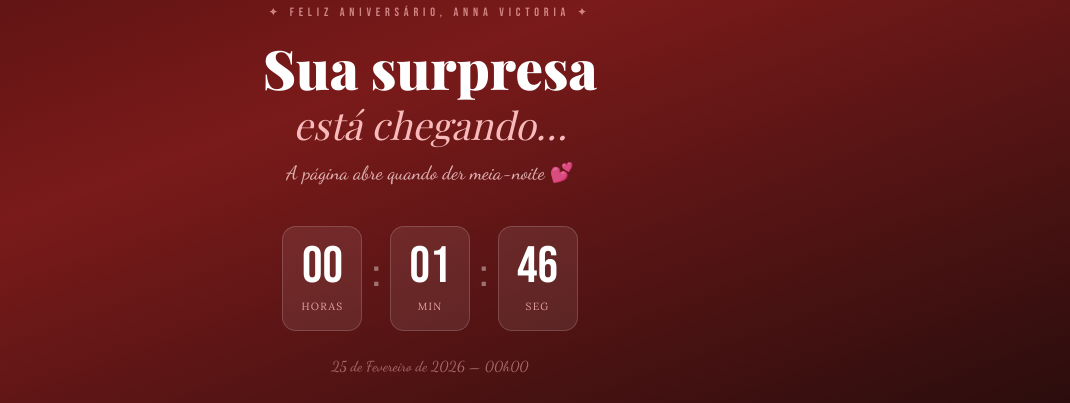
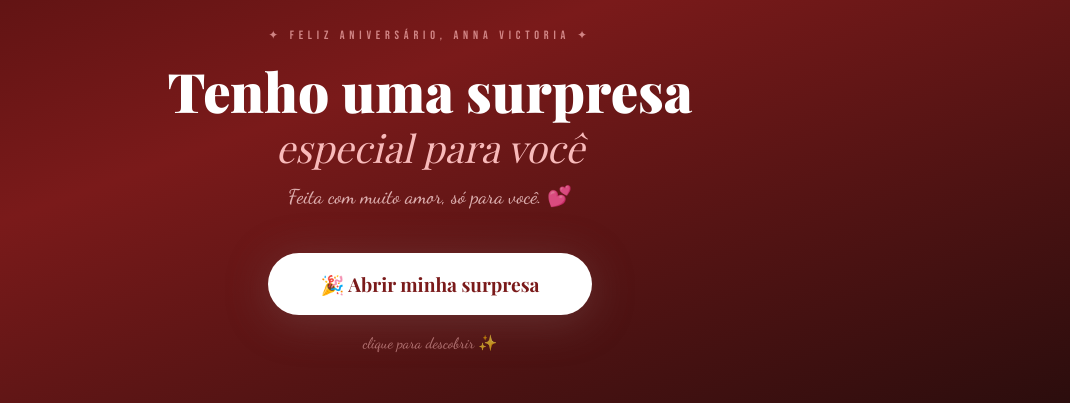
Before and after one commit to Marketingry/18-anos-de-minha-Eternidade, a website: page index.html in a window 1280 px wide. Shown: the part 271-674 px from the top of the page, 210-1280 px from the left. Drawn offline with nearby package versions, Linux system fonts and the light colour scheme; a web font is replaced by a local one.

Commit message:
feat: replace countdown with simple open-button splash + confetti on click

```diff
--- a/index.html
+++ b/index.html
@@ -19,46 +19,23 @@
 
 <body>
 
-  <!-- ========== BIRTHDAY COUNTDOWN SPLASH ========== -->
+  <!-- ========== BIRTHDAY SPLASH ========== -->
   <div id="birthday-splash">
-    <!-- Confetti canvas (renderizado por JS) -->
+    <!-- Confetti canvas -->
     <canvas id="confetti-canvas"></canvas>
 
-    <!-- Conteúdo da tela de espera -->
+    <!-- Tela principal -->
     <div id="splash-content">
       <div class="splash-rose">🌹</div>
       <p class="splash-label">✦ feliz aniversário, Anna Victoria ✦</p>
-      <h1 class="splash-title">Sua surpresa<br /><em>está chegando…</em></h1>
-      <p class="splash-sub">A página abre quando der meia-noite 💕</p>
+      <h1 class="splash-title">Tenho uma surpresa<br /><em>especial para você</em></h1>
+      <p class="splash-sub">Feita com muito amor, só para você. 💕</p>
 
-      <div class="splash-countdown">
-        <div class="splash-cd-item">
-          <span id="sp-hours">00</span>
-          <small>horas</small>
-        </div>
-        <div class="splash-cd-sep">:</div>
-        <div class="splash-cd-item">
-          <span id="sp-mins">00</span>
-          <small>min</small>
-        </div>
-        <div class="splash-cd-sep">:</div>
-        <div class="splash-cd-item">
-          <span id="sp-secs">00</span>
-          <small>seg</small>
-        </div>
-      </div>
+      <button id="splash-open-btn" onclick="openSurprise()">
+        🎉 Abrir minha surpresa
+      </button>
 
-      <p class="splash-date">25 de Fevereiro de 2026 — 00h00</p>
-    </div>
-
-    <!-- Tela de zero (aparece quando bate meia-noite) -->
-    <div id="splash-boom" style="display:none;">
-      <div class="boom-emoji">🎉</div>
-      <h1 class="boom-title">Feliz Aniversário,<br /><em>Anna Victoria!</em></h1>
-      <p class="boom-sub">Hoje você completa 18 anos<br />e eu completei mais um aninho te amando. 💕</p>
-      <button id="splash-enter-btn" class="boom-btn" onclick="enterSite()">
-        Entrar na sua surpresa ❤
-      </button>
+      <p class="splash-hint">clique para descobrir ✨</p>
     </div>
   </div>
 
--- a/script.js
+++ b/script.js
@@ -2,92 +2,32 @@
    ANNA VICTORIA — BIRTHDAY PAGE JAVASCRIPT
    ================================================ */
 
-// Aguarda o DOM estar totalmente carregado antes de qualquer coisa
 document.addEventListener('DOMContentLoaded', function () {
 
-  // ================================================
-  // SPLASH — Countdown até 25/02/2026 00:00:00 (Brasília UTC-3)
-  // ================================================
-
-  // Timestamp exato da meia-noite de Brasília (UTC-3)
-  var BIRTHDAY_TARGET = Date.parse('2026-02-25T00:00:00-03:00');
+  // ===============================================
+  // SPLASH — botão para abrir a surpresa
+  // ===============================================
 
   var splashEl = document.getElementById('birthday-splash');
-  var contentEl = document.getElementById('splash-content');
-  var boomEl = document.getElementById('splash-boom');
-  var spHours = document.getElementById('sp-hours');
-  var spMins = document.getElementById('sp-mins');
-  var spSecs = document.getElementById('sp-secs');
-
-  var boomFired = false;
-  var splashInterval = null;
-
-  function zpad(n) {
-    return n < 10 ? '0' + n : '' + n;
-  }
-
-  function updateSplashCountdown() {
-    var diff = BIRTHDAY_TARGET - Date.now();
-
-    if (diff <= 0) {
-      // Zerar visualmente
-      if (spHours) spHours.textContent = '00';
-      if (spMins) spMins.textContent = '00';
-      if (spSecs) spSecs.textContent = '00';
-
-      clearInterval(splashInterval);
-      fireBoom();
-      return;
-    }
-
-    var h = Math.floor(diff / 3600000);
-    var m = Math.floor((diff % 3600000) / 60000);
-    var s = Math.floor((diff % 60000) / 1000);
-
-    if (spHours) spHours.textContent = zpad(h);
-    if (spMins) spMins.textContent = zpad(m);
-    if (spSecs) spSecs.textContent = zpad(s);
-  }
-
-  function fireBoom() {
-    if (boomFired) return;
-    boomFired = true;
-
-    if (contentEl) contentEl.style.display = 'none';
-    if (boomEl) boomEl.style.display = 'block';
-
-    startConfetti();
-    playCelebrationSound();
-  }
-
-  // Arrancar
-  if (Date.now() >= BIRTHDAY_TARGET) {
-    // Já passou da meia-noite — mostrar boom diretamente
-    if (contentEl) contentEl.style.display = 'none';
-    if (boomEl) boomEl.style.display = 'block';
-    startConfetti();
-  } else {
-    // Ativar countdown
-    document.body.classList.add('splash-active');
-    updateSplashCountdown(); // rodar imediatamente
-    splashInterval = setInterval(updateSplashCountdown, 1000);
-  }
-
-  // ================================================
-  // CONFETTI ENGINE
-  // ================================================
+  var openBtn = document.getElementById('splash-open-btn');
   var confettiCanvas = document.getElementById('confetti-canvas');
   var confettiCtx = confettiCanvas ? confettiCanvas.getContext('2d') : null;
   var confettiPieces = [];
   var confettiRunning = false;
+
+  // Bloquear scroll da página enquanto o splash está visível
+  if (document.body) document.body.classList.add('splash-active');
+
+  // ---- CONFETTI ENGINE ----
+  var COLORS = ['#C23B3B', '#F5E6D3', '#fff', '#e07070', '#f8baba', '#FFD700', '#FF69B4', '#a8f542'];
 
   function resizeCanvas() {
     if (!confettiCanvas) return;
     confettiCanvas.width = window.innerWidth;
     confettiCanvas.height = window.innerHeight;
   }
-
-  var COLORS = ['#C23B3B', '#F5E6D3', '#fff', '#e07070', '#f8baba', '#FFD700', '#FF69B4', '#a8f542'];
+  resizeCanvas();
+  window.addEventListener('resize', resizeCanvas);
 
   function newPiece() {
     var w = confettiCanvas ? confettiCanvas.width : window.innerWidth;
@@ -106,16 +46,15 @@ document.addEventListener('DOMContentLoaded', function () {
     };
   }
 
-  function spawnConfetti(count) {
-    resizeCanvas();
-    for (var i = 0; i < count; i++) confettiPieces.push(newPiece());
+  function spawnConfetti(n) {
+    for (var i = 0; i < n; i++) confettiPieces.push(newPiece());
   }
 
   function drawConfetti() {
     if (!confettiCtx || !confettiCanvas) return;
     confettiCtx.clearRect(0, 0, confettiCanvas.width, confettiCanvas.height);
 
-    var h = confettiCanvas.height;
+    var canvasH = confettiCanvas.height;
     var surviving = [];
 
     for (var i = 0; i < confettiPieces.length; i++) {
@@ -137,61 +76,65 @@ document.addEventListener('DOMContentLoaded', function () {
       p.x += p.dx;
       p.y += p.dy;
       p.tilt += p.dtilt;
-      if (p.y > h * 0.72) p.alpha -= 0.014;
-
+      if (p.y > canvasH * 0.72) p.alpha -= 0.014;
       if (p.alpha > 0) surviving.push(p);
     }
 
     confettiPieces = surviving;
-
-    // Reabastecer enquanto confetti ativo
     if (confettiRunning && confettiPieces.length < 90) spawnConfetti(60);
 
     if (confettiPieces.length > 0) {
       requestAnimationFrame(drawConfetti);
-    } else if (confettiCtx) {
+    } else {
       confettiCtx.clearRect(0, 0, confettiCanvas.width, confettiCanvas.height);
     }
   }
 
   function startConfetti() {
     confettiRunning = true;
+    resizeCanvas();
     spawnConfetti(220);
     drawConfetti();
-    setTimeout(function () { confettiRunning = false; }, 7000);
+    setTimeout(function () { confettiRunning = false; }, 6000);
   }
 
-  window.addEventListener('resize', resizeCanvas);
-
-  // ================================================
-  // SOM DE CELEBRAÇÃO (Web Audio API)
-  // ================================================
+  // ---- SOM DE CELEBRAÇÃO ----
   function playCelebrationSound() {
     try {
       var ctx = new (window.AudioContext || window.webkitAudioContext)();
       var notes = [523.25, 659.25, 783.99, 1046.5];
-      notes.forEach(function (freq, i) {
+      for (var i = 0; i < notes.length; i++) {
+        (function (freq, idx) {
           var osc = ctx.createOscillator();
           var gain = ctx.createGain();
           osc.connect(gain);
           gain.connect(ctx.destination);
           osc.type = 'sine';
           osc.frequency.value = freq;
-        var t = ctx.currentTime + i * 0.18;
+          var t = ctx.currentTime + idx * 0.18;
           gain.gain.setValueAtTime(0, t);
-        gain.gain.linearRampToValueAtTime(0.38, t + 0.05);
+          gain.gain.linearRampToValueAtTime(0.4, t + 0.05);
           gain.gain.exponentialRampToValueAtTime(0.001, t + 0.7);
           osc.start(t);
           osc.stop(t + 0.8);
-      });
-    } catch (e) { /* navegador bloqueou — silêncio */ }
+        })(notes[i], i);
+      }
+    } catch (e) { /* navegador bloqueou */ }
   }
 
-  // ================================================
-  // ENTRAR NO SITE (botão do boom)
-  // ================================================
-  window.enterSite = function () {
-    confettiRunning = false;
+  // ---- CLIQUE NO BOTÃO "Abrir minha surpresa" ----
+  if (openBtn) {
+    openBtn.addEventListener('click', function () {
+      // Disparar confetes e som
+      startConfetti();
+      playCelebrationSound();
+
+      // Desabilitar o botão para não repetir
+      openBtn.disabled = true;
+      openBtn.textContent = '🎉 Abrindo…';
+
+      // Aguardar 2.5s de confetes e depois fechar o splash
+      setTimeout(function () {
         if (splashEl) {
           splashEl.classList.add('hiding');
           setTimeout(function () {
@@ -199,22 +142,28 @@ document.addEventListener('DOMContentLoaded', function () {
             document.body.classList.remove('splash-active');
           }, 900);
         }
+      }, 2500);
+    });
+  }
+
+  // Expor globalmente por segurança (caso haja onclick no HTML)
+  window.openSurprise = function () {
+    if (openBtn) openBtn.click();
   };
 
-  // ================================================
-  // CARTA BLOQUEADA — Libera em 9 de março às 7h (UTC-3)
-  // ================================================
+  // ===============================================
+  // CARTA BLOQUEADA — 9 de março às 7h (UTC-3)
+  // ===============================================
   var UNLOCK_DATE = Date.parse('2026-03-09T07:00:00-03:00');
+
+  function zpad(n) { return n < 10 ? '0' + n : '' + n; }
 
   function checkLetterLock() {
     var locked = document.getElementById('letter-locked');
     var revealed = document.getElementById('letter-revealed');
     if (Date.now() >= UNLOCK_DATE) {
       if (locked) locked.style.display = 'none';
-      if (revealed) {
-        revealed.style.display = 'flex';
-        initLetterReveal();
-      }
+      if (revealed) { revealed.style.display = 'flex'; initLetterReveal(); }
       return true;
     }
     return false;
@@ -229,15 +178,14 @@ document.addEventListener('DOMContentLoaded', function () {
     var m = Math.floor((diff % 3600000) / 60000);
     var s = Math.floor((diff % 60000) / 1000);
 
-    var elDays = document.getElementById('cd-days');
-    var elHours = document.getElementById('cd-hours');
-    var elMins = document.getElementById('cd-mins');
-    var elSecs = document.getElementById('cd-secs');
-
-    if (elDays) elDays.textContent = zpad(days);
-    if (elHours) elHours.textContent = zpad(h);
-    if (elMins) elMins.textContent = zpad(m);
-    if (elSecs) elSecs.textContent = zpad(s);
+    var elD = document.getElementById('cd-days');
+    var elH = document.getElementById('cd-hours');
+    var elM = document.getElementById('cd-mins');
+    var elS = document.getElementById('cd-secs');
+    if (elD) elD.textContent = zpad(days);
+    if (elH) elH.textContent = zpad(h);
+    if (elM) elM.textContent = zpad(m);
+    if (elS) elS.textContent = zpad(s);
   }
 
   var letterUnlocked = checkLetterLock();
@@ -246,36 +194,34 @@ document.addEventListener('DOMContentLoaded', function () {
     setInterval(updateLetterCountdown, 1000);
   }
 
-  // ================================================
+  // ===============================================
   // SCROLL TO VIDEO
-  // ================================================
+  // ===============================================
   window.startExperience = function () {
     var el = document.getElementById('video');
     if (el) el.scrollIntoView({ behavior: 'smooth' });
   };
 
-  // ================================================
+  // ===============================================
   // CAROUSEL
-  // ================================================
+  // ===============================================
   var currentSlide = 0;
   var isAnimating = false;
   var slides = document.querySelectorAll('.carousel-slide');
   var dots = document.querySelectorAll('.dot');
 
   function goToSlide(index) {
-    if (isAnimating || index === currentSlide) return;
+    if (isAnimating || !slides.length || index === currentSlide) return;
     isAnimating = true;
     var dir = index > currentSlide ? 'right' : 'left';
-
     slides[currentSlide].classList.remove('active');
     slides[currentSlide].classList.add(dir === 'right' ? 'slide-exit-left' : 'slide-exit-right');
     dots[currentSlide].classList.remove('active');
     currentSlide = index;
-
     setTimeout(function () {
       slides.forEach(function (s) { s.classList.remove('slide-exit-left', 'slide-exit-right'); });
       slides[currentSlide].classList.add('active');
-      dots[currentSlide].classList.add('active');
+      if (dots[currentSlide]) dots[currentSlide].classList.add('active');
       isAnimating = false;
     }, 50);
   }
@@ -307,9 +253,9 @@ document.addEventListener('DOMContentLoaded', function () {
   var autoPlay = setInterval(nextSlide, 5500);
   function resetAP() { clearInterval(autoPlay); autoPlay = setInterval(nextSlide, 5500); }
 
-  // ================================================
+  // ===============================================
   // MAP TOOLTIP
-  // ================================================
+  // ===============================================
   var tooltipTimer = null;
   window.showTooltip = function (element, text) {
     var tooltip = document.getElementById('map-tooltip');
@@ -323,23 +269,22 @@ document.addEventListener('DOMContentLoaded', function () {
     tooltipTimer = setTimeout(function () { tooltip.classList.remove('visible'); }, 3200);
   };
 
-  // ================================================
-  // SCROLL FADE-IN (section-inner)
-  // ================================================
-  var secObserver = new IntersectionObserver(function (entries) {
+  // ===============================================
+  // SCROLL FADE-IN
+  // ===============================================
+  var secObs = new IntersectionObserver(function (entries) {
     entries.forEach(function (entry) {
       if (entry.isIntersecting) {
         entry.target.classList.add('visible');
-        secObserver.unobserve(entry.target);
+        secObs.unobserve(entry.target);
       }
     });
   }, { threshold: 0.15 });
+  document.querySelectorAll('.section-inner').forEach(function (el) { secObs.observe(el); });
 
-  document.querySelectorAll('.section-inner').forEach(function (el) { secObserver.observe(el); });
-
-  // ================================================
+  // ===============================================
   // INTRO FADE IN
-  // ================================================
+  // ===============================================
   var intro = document.querySelector('.intro-content');
   if (intro) {
     intro.style.opacity = '0';
@@ -353,9 +298,9 @@ document.addEventListener('DOMContentLoaded', function () {
     });
   }
 
-  // ================================================
-  // LETTER REVEAL (blocos da carta)
-  // ================================================
+  // ===============================================
+  // LETTER REVEAL
+  // ===============================================
   function initLetterReveal() {
     var blocks = document.querySelectorAll('.letter-block-hidden');
     var obs = new IntersectionObserver(function (entries) {
@@ -374,13 +319,12 @@ document.addEventListener('DOMContentLoaded', function () {
 
   if (letterUnlocked) initLetterReveal();
 
-  // ================================================
-  // FLOATING NAV — hide na hero
-  // ================================================
+  // ===============================================
+  // FLOATING NAV
+  // ===============================================
   var floatingNav = document.getElementById('floating-nav');
   var introSection = document.getElementById('intro');
-
-  var navObserver = new IntersectionObserver(function (entries) {
+  var navObs = new IntersectionObserver(function (entries) {
     entries.forEach(function (entry) {
       if (floatingNav) {
         floatingNav.style.opacity = entry.isIntersecting ? '0' : '1';
@@ -389,10 +333,8 @@ document.addEventListener('DOMContentLoaded', function () {
       }
     });
   }, { threshold: 0.5 });
+  if (introSection) navObs.observe(introSection);
 
-  if (introSection) navObserver.observe(introSection);
+  console.log('💕 Feito com muito amor pelo Ryan para Anna Victoria.');
 
-  console.log('💕 Olá Anna Victoria! Feito com muito amor pelo Ryan. Faltam: ' +
-    Math.max(0, Math.floor((BIRTHDAY_TARGET - Date.now()) / 1000)) + ' segundo(s).');
-
-}); // fim do DOMContentLoaded
+}); // fim DOMContentLoaded
--- a/style.css
+++ b/style.css
@@ -159,157 +159,60 @@ body {
 
 .splash-sub {
   font-family: var(--font-script);
-  font-size: 1.2rem;
+  font-size: 1.25rem;
   color: #f0c8c8;
-  margin-bottom: 36px;
+  margin-bottom: 40px;
   opacity: 0.85;
+  line-height: 1.6;
 }
 
-/* ---- Contador do splash ---- */
-.splash-countdown {
-  display: flex;
-  align-items: center;
-  justify-content: center;
-  gap: 10px;
-  margin-bottom: 24px;
+/* ---- Botão principal do splash ---- */
+#splash-open-btn {
+  display: inline-block;
+  background: #fff;
+  color: #7a1a1a;
+  font-family: var(--font-title);
+  font-size: 1.2rem;
+  font-weight: 700;
+  padding: 18px 52px;
+  border-radius: 60px;
+  border: none;
+  cursor: pointer;
+  box-shadow: 0 6px 36px rgba(0, 0, 0, 0.35);
+  transition: transform 0.18s ease, box-shadow 0.18s ease;
+  animation: pulseOpenBtn 1.8s ease-in-out infinite;
+  margin-bottom: 16px;
 }
 
-.splash-cd-item {
-  display: flex;
-  flex-direction: column;
-  align-items: center;
-  background: rgba(255, 255, 255, 0.08);
-  border: 1px solid rgba(255, 255, 255, 0.16);
-  border-radius: 14px;
-  padding: 14px 18px;
-  min-width: 80px;
-  backdrop-filter: blur(4px);
+#splash-open-btn:hover,
+#splash-open-btn:active {
+  transform: scale(1.07);
+  box-shadow: 0 8px 48px rgba(255, 255, 255, 0.35);
 }
 
-.splash-cd-item span {
-  font-family: var(--font-display);
-  font-size: 3.2rem;
-  color: #fff;
-  line-height: 1;
-}
+@keyframes pulseOpenBtn {
 
-.splash-cd-item small {
-  font-family: var(--font-body);
-  font-size: 0.65rem;
-  color: #e8a0a0;
-  margin-top: 6px;
-  text-transform: uppercase;
-  letter-spacing: 0.12em;
-}
-
-.splash-cd-sep {
-  font-family: var(--font-display);
-  font-size: 2.5rem;
-  color: #fff;
-  align-self: flex-start;
-  margin-top: 14px;
-  opacity: 0.4;
-}
-
-.splash-date {
-  font-family: var(--font-script);
-  font-size: 0.9rem;
-  color: #e0a0a0;
-  opacity: 0.6;
-}
-
-/* ---- Tela BOOM (meia-noite) ---- */
-#splash-boom {
-  position: relative;
-  z-index: 3;
-  text-align: center;
-  padding: 32px 24px;
-  animation: splashFadeIn 0.8s ease forwards;
-}
-
-.boom-emoji {
-  font-size: 5rem;
-  margin-bottom: 20px;
-  animation: boomPop 0.6s cubic-bezier(0.36, 0.07, 0.19, 0.97) both;
-}
-
-@keyframes boomPop {
-  0% {
-    transform: scale(0);
+  0%,
+  100% {
+    box-shadow: 0 6px 36px rgba(0, 0, 0, 0.35);
   }
 
-  60% {
-    transform: scale(1.3);
-  }
-
-  100% {
-    transform: scale(1);
+  50% {
+    box-shadow: 0 6px 52px rgba(255, 180, 180, 0.5);
   }
 }
 
-.boom-title {
-  font-family: var(--font-title);
-  font-size: clamp(2.2rem, 6vw, 4rem);
-  font-weight: 900;
-  color: #fff;
-  line-height: 1.1;
-  margin-bottom: 16px;
-}
-
-.boom-title em {
-  display: block;
-  font-style: italic;
-  font-weight: 400;
-  font-size: 0.72em;
-  color: #f8baba;
-  margin-top: 8px;
-}
-
-.boom-sub {
+.splash-hint {
   font-family: var(--font-script);
-  font-size: 1.25rem;
-  color: #f0c8c8;
-  line-height: 1.8;
-  margin-bottom: 36px;
-}
-
-.boom-btn {
-  background: #fff;
-  color: var(--red-dark);
-  font-family: var(--font-title);
-  font-size: 1.1rem;
-  font-weight: 700;
-  padding: 16px 44px;
-  border-radius: 50px;
-  border: none;
-  cursor: pointer;
-  box-shadow: 0 6px 28px rgba(0, 0, 0, 0.3);
-  transition: transform 0.2s, box-shadow 0.2s;
-  animation: pulseBoomBtn 1.5s ease-in-out infinite;
-}
-
-@keyframes pulseBoomBtn {
-
-  0%,
-  100% {
-    box-shadow: 0 6px 28px rgba(0, 0, 0, 0.3);
-  }
-
-  50% {
-    box-shadow: 0 6px 40px rgba(255, 255, 255, 0.35);
-  }
-}
-
-.boom-btn:hover {
-  transform: scale(1.05);
-  box-shadow: 0 8px 36px rgba(255, 255, 255, 0.4);
+  font-size: 0.95rem;
+  color: #e0a0a0;
+  opacity: 0.65;
 }
 
 /* --- Body bloqueado enquanto splash está visível --- */
 body.splash-active {
   overflow: hidden;
 }
-
 
 
 /* ============================================================
```
Lines whose indentation alone changed are shown as unchanged.
